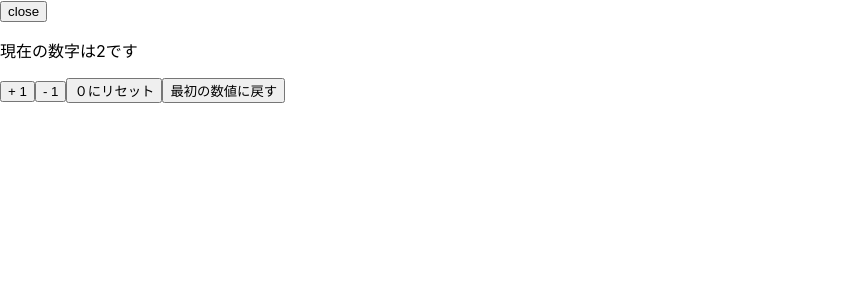
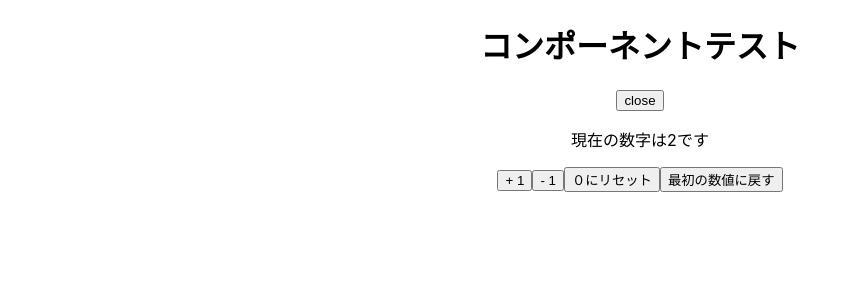
Before and after one commit to SW-mori/react_study, a React (Create React App) app in the folder my-app/: page / in a window 1280 px wide. Shown: the top 300 px of the page, without its empty margins (0-859 px from the left). Built offline with nearby package versions, Linux system fonts and the light colour scheme.

Commit message:
コンポーネントの練習

```diff
--- a/my-app/src/App.tsx
+++ b/my-app/src/App.tsx
@@ -1,9 +1,13 @@
 import './css/App.css';
-import Button from './components/button'
+import Title from './components/title';
+import Button from './components/button';
 
 const Counter = () => {
   return (
-    <Button/>
+    <div className="App">
+      <Title/>
+      <Button/>
+    </div>
   )
 }
 export default Counter;
--- /dev/null
+++ b/my-app/src/components/title.tsx
@@ -0,0 +1,7 @@
+const Title = () => {
+    return (
+      <h1>コンポーネントテスト</h1>
+    );
+  };
+
+  export default Title;
--- a/my-app/src/css/App.css
+++ b/my-app/src/css/App.css
@@ -1,3 +1,7 @@
+.App {
+  text-align: center;
+}
+
 .isClose {
   display: none;
 }
```
